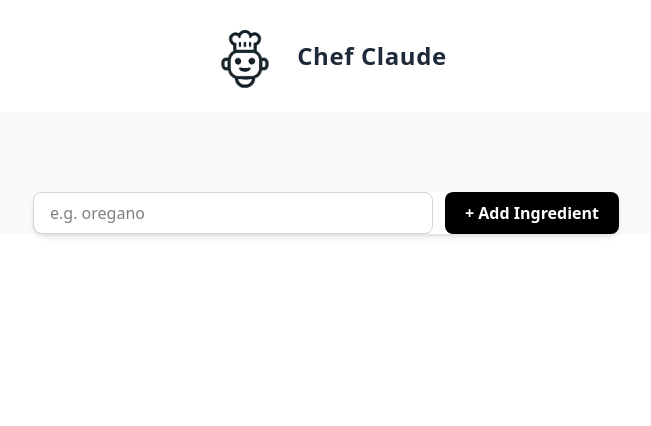
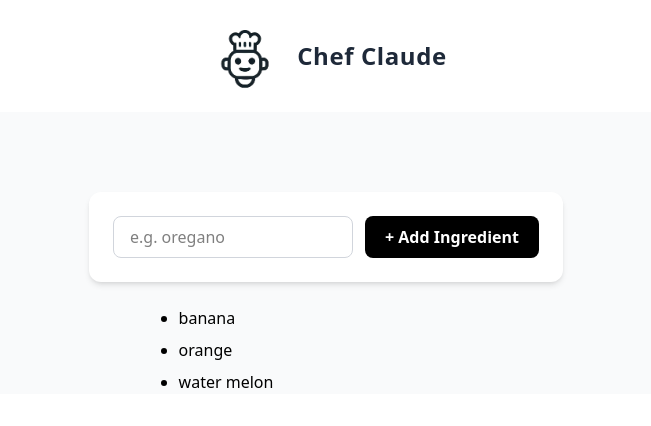
Before and after one commit to elyse-iradukunda/Chef-Claude, a React (Vite) app: page / in a window 1280 px wide. Shown: the top 426 px of the page, without its empty margins (314-965 px from the left). Built offline with nearby package versions, Linux system fonts and the light colour scheme.

Commit message:
adding items to chef claude's project

```diff
--- a/src/components/Main.jsx
+++ b/src/components/Main.jsx
@@ -1,17 +1,45 @@
+import { useState } from "react";
+
 export default function Main() {
+  const [items, setItems] = useState(["banana", "orange", "water melon"]);
+  const [inputValue, setInputValue] = useState("");
+
+  function handleSubmit(event) {
+    event.preventDefault();
+    if (inputValue.trim() !== "") {
+      setItems([...items, inputValue]);
+      setInputValue("");
+    }
+  }
+
   return (
-    <main className="flex items-center justify-center pt-20 bg-gray-50">
-      <form className="flex gap-3 bg-white  rounded-xl shadow-md">
+    <main className="flex flex-col items-center justify-center pt-20 bg-gray-50">
+      <form
+        onSubmit={handleSubmit}
+        className="flex gap-3 bg-white p-6 rounded-xl shadow-md"
+      >
         <input
           aria-label="Add Ingredient"
           placeholder="e.g. oregano"
           type="text"
-          className="border border-gray-300 rounded-lg px-4 py-2 w-100"
+          className="border border-gray-300 rounded-lg px-4 py-2 w-60"
+          name="ingredient"
+          value={inputValue}
+          onChange={(e) => setInputValue(e.target.value)}
         />
-        <button className="bg-black text-white px-5 py-2 rounded-lg font-semibold">
+        <button
+          type="submit"
+          className="bg-black text-white px-5 py-2 rounded-lg font-semibold"
+        >
           + Add Ingredient
         </button>
       </form>
+
+      <ul className="mr-50 list-disc mt-6 space-y-2">
+        {items.map((item, index) => (
+          <li key={index}>{item}</li>
+        ))}
+      </ul>
     </main>
   );
 }
```
